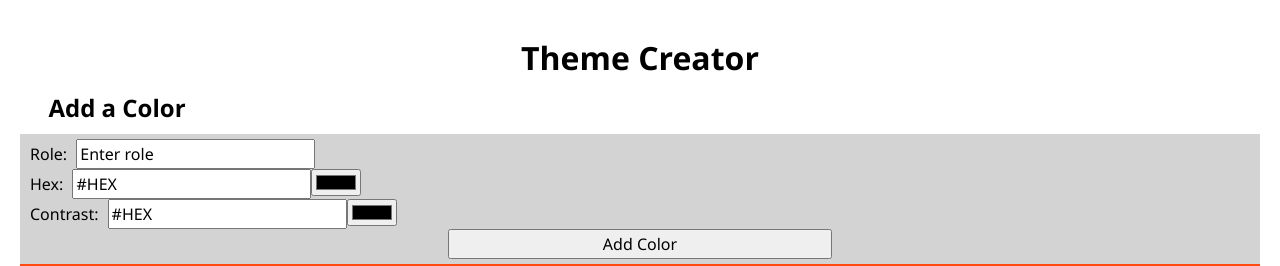
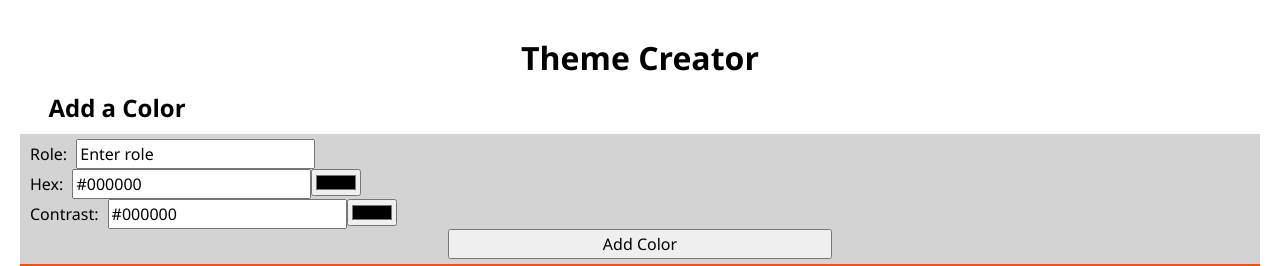
Before and after one commit to AdamHarrisB/theme-creator, a React (Vite) app: page / in a window 1280 px wide. Shown: the top 266 px of the page. Built offline with nearby package versions, Linux system fonts and the light colour scheme.

Commit message:
add colours

```diff
--- a/package.json
+++ b/package.json
@@ -14,7 +14,8 @@
     "@octokit/rest": "^20.1.0",
     "dotenv": "^16.4.5",
     "react": "^18.2.0",
-    "react-dom": "^18.2.0"
+    "react-dom": "^18.2.0",
+    "uid": "^2.0.2"
   },
   "devDependencies": {
     "@types/react": "^18.2.66",
--- a/src/AdamColorForm.jsx
+++ b/src/AdamColorForm.jsx
@@ -1,35 +1,39 @@
 import AdamColorInput from "./Adam ColorInput";
+import { uid } from "uid";
 
 //1. create a component that creates a color form
 //2. make the component dynamic
 //3. it needs to have an input element
 
 export default function AdamColorForm({
-    onSubmitColor,
-    initialData = { role: "Enter role", hex: "#HEX", contrastText: "#HEX"},
-}){ function handleSubmit(event) {
+    onSubmitColor}) {
+    const defaultFormData = { role: "Enter role", hex: "#000000", contrastText: "#000000"};
+    function handleSubmit(event) {
     event.preventDefault();
     const formData = new FormData(event.target);
     const data = Object.fromEntries(formData);
-    console.log("Button works!");
-    onSubmitColor(data);
-}
+    onSubmitColor({ ...data, id: uid() });
+    event.target.reset();
+    event.target.role.focus();
+  }
+
+
   return(
   <div>
           <h2>Add a Color</h2>
           <form id="colorForm" onSubmit={handleSubmit}>
             <span id="roleInfo">
                 <label className="colorLabel" htmlFor="newRole">Role: </label>
-                <input className="colorInput" id="newRole" type="text" defaultValue={initialData.role}></input>
+                <input className="colorInput" id="newRole" type="text" defaultValue={defaultFormData.role}></input>
             </span>
             <span className="colorBar">
                 <label className="colorLabel" htmlFor="newHex">Hex: </label>
-                <AdamColorInput id="hex" defaultValue={initialData.hex} />
+                <AdamColorInput id="hex" defaultValue={defaultFormData.hex} />
 
             </span>
             <span className="colorBar">
                 <label className="colorLabel" htmlFor="newContrast">Contrast: </label>
-                <AdamColorInput id="contrastText" defaultValue={initialData.contrastText} />
+                <AdamColorInput id="contrastText" defaultValue={defaultFormData.contrastText} />
             </span>
             <button type="submit" form="colorForm" value="Submit" data-js="addColor">Add Color</button>
           </form>
--- a/src/App.jsx
+++ b/src/App.jsx
@@ -2,14 +2,18 @@ import { initialColors } from "./lib/colors";
 import Color from "./Components/Color/Color";
 import "./App.css";
 import AdamColorForm from "./AdamColorForm";
-
+import { useState } from "react";
 
 function App() {
+  const [colors, setColors] = useState(initialColors);
+  function handleCreateColor(newColor) {
+    setColors([newColor, ...colors]);
+  }
   return (
     <>
       <h1>Theme Creator</h1>
-      <AdamColorForm/>
-      {initialColors.map((color) => {
+      <AdamColorForm onSubmitColor={handleCreateColor}/>
+      {colors.map((color) => {
         return <Color key={color.id} color={color} />;
       })}
     </>
```
Also changed, not shown: 1 other file (tests, documents, lock files or other folders).
